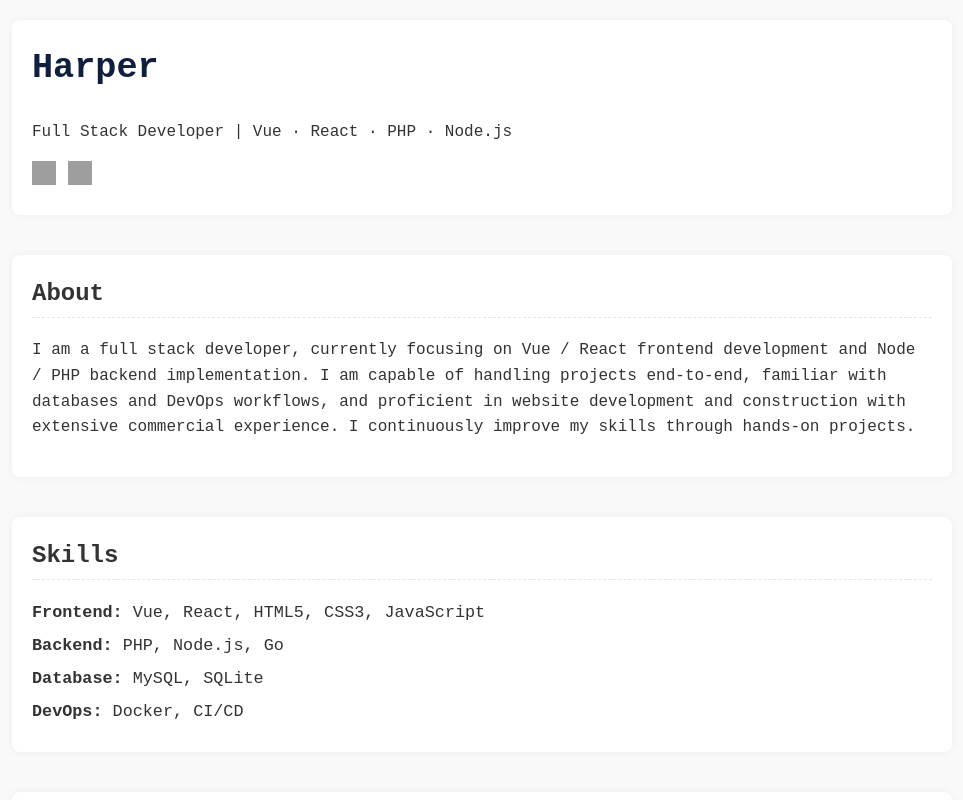
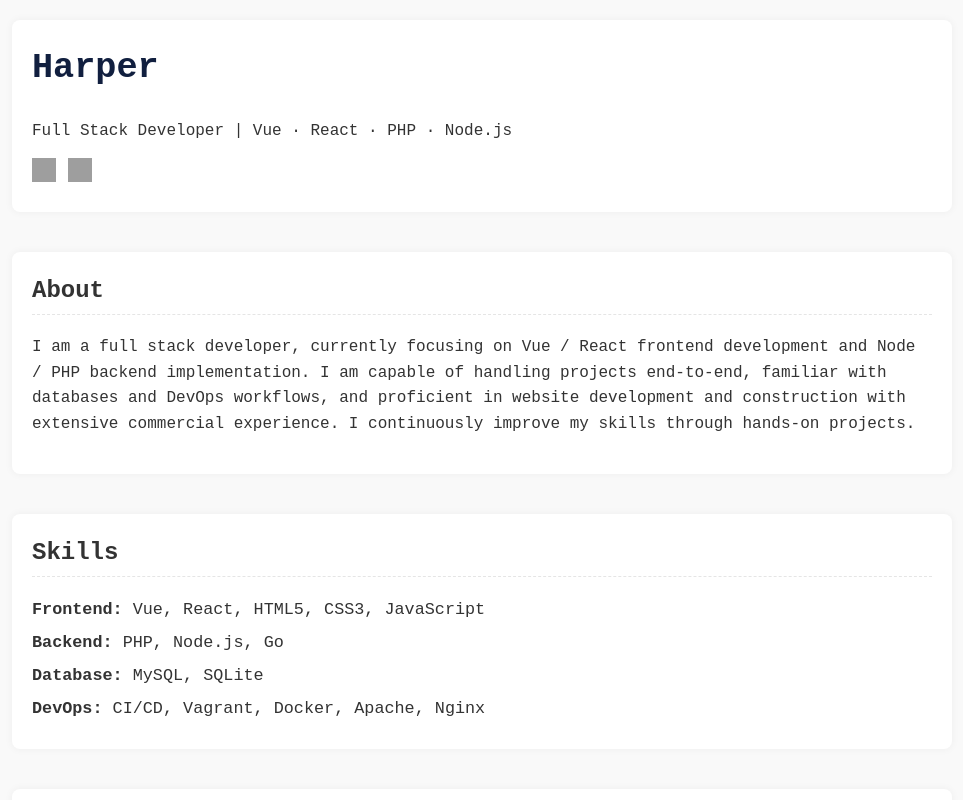
Before and after one commit to hizpark/personal-website, a plain HTML site: page index.html in a window 1280 px wide. Shown: the top 800 px of the page, without its empty margins (158-1121 px from the left). Drawn offline with Linux system fonts and the light colour scheme; grey boxes are pictures that could not be loaded.

Commit message:
内容更新

```diff
--- a/index.html
+++ b/index.html
@@ -61,6 +61,12 @@
         background: #fff;
         border-radius: 8px;
         box-shadow: 0 0 8px rgba(0, 0, 0, 0.05);
+      }
+
+      header p {
+        font-size: 1em; /* 根据需要微调 */
+        line-height: 1.4; /* 让文本紧凑但不拥挤 */
+        margin-top: 4px; /* 和 h1 保持合理间距 */
       }
 
       /* ==== 标题颜色微调 ==== */
@@ -303,7 +309,10 @@
           <span class="label">Backend:</span> <span>PHP, Node.js, Go</span>
         </li>
         <li><span class="label">Database:</span> <span>MySQL, SQLite</span></li>
-        <li><span class="label">DevOps:</span> <span>Docker, CI/CD</span></li>
+        <li>
+          <span class="label">DevOps:</span>
+          <span>CI/CD, Vagrant, Docker, Apache, Nginx</span>
+        </li>
       </ul>
     </section>
 
```
